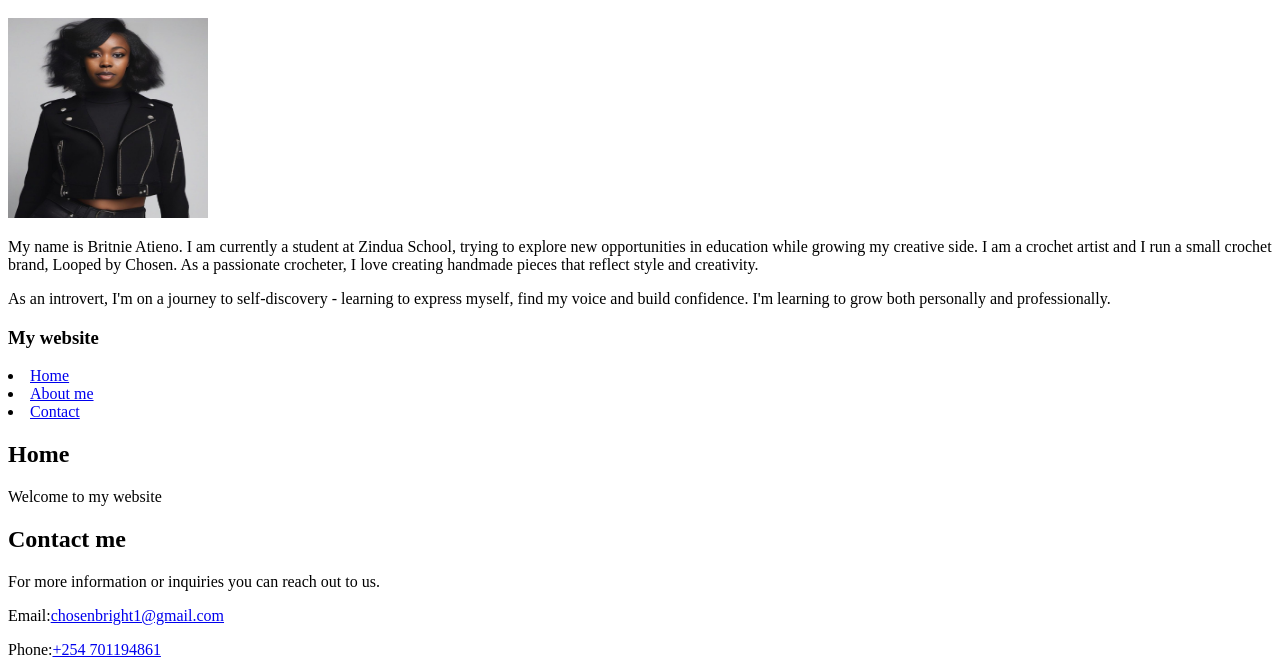
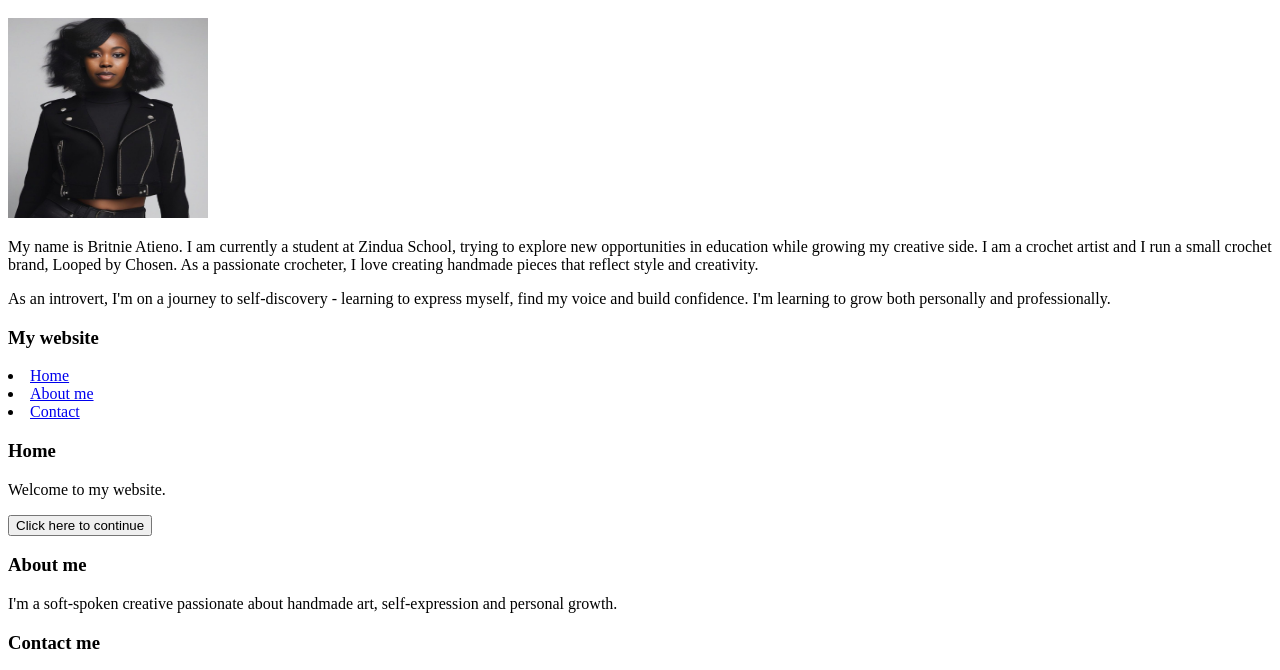
Before and after one commit to Britney2025/About-chosen, a plain HTML site: page index.html in a window 1280 px wide. Shown: the part 109-779 px from the top of the page. Drawn offline with Linux system fonts and the light colour scheme.

Commit message:
added about me section

```diff
--- a/index.html
+++ b/index.html
@@ -30,12 +30,18 @@
 
     <main>
         <section id="home">
-            <h2>Home</h2>
-            <p>Welcome to my website</p>
+            <h3>Home</h3>
+            <p>Welcome to my website.</p>
+            <button>Click here to continue</button>
 
         </section>
+        <section id="about me">
+            <h3>About me</h3>
+            <p>I'm a soft-spoken creative passionate about handmade art, self-expression and
+                personal growth.</p>
+        </section>
         <section id="contact">
-            <h2>Contact me</h2>
+            <h3>Contact me</h3>
             <p>For more information or inquiries you can reach out to us.</p>
             <p>Email:<a href="mailto:chosenbright1@gmail.com">chosenbright1@gmail.com</a></p>
             <p>Phone:<a href="+254701194861">+254 701194861</a></p>
```
